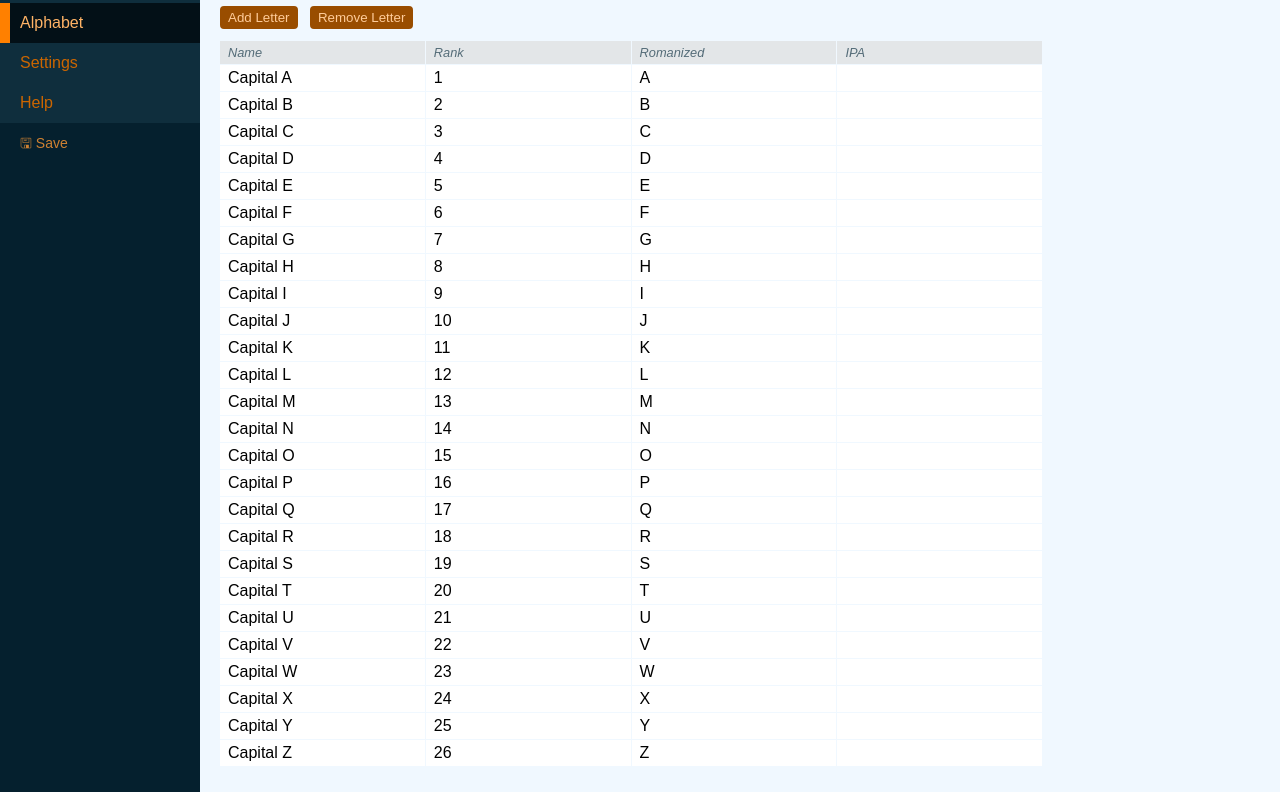
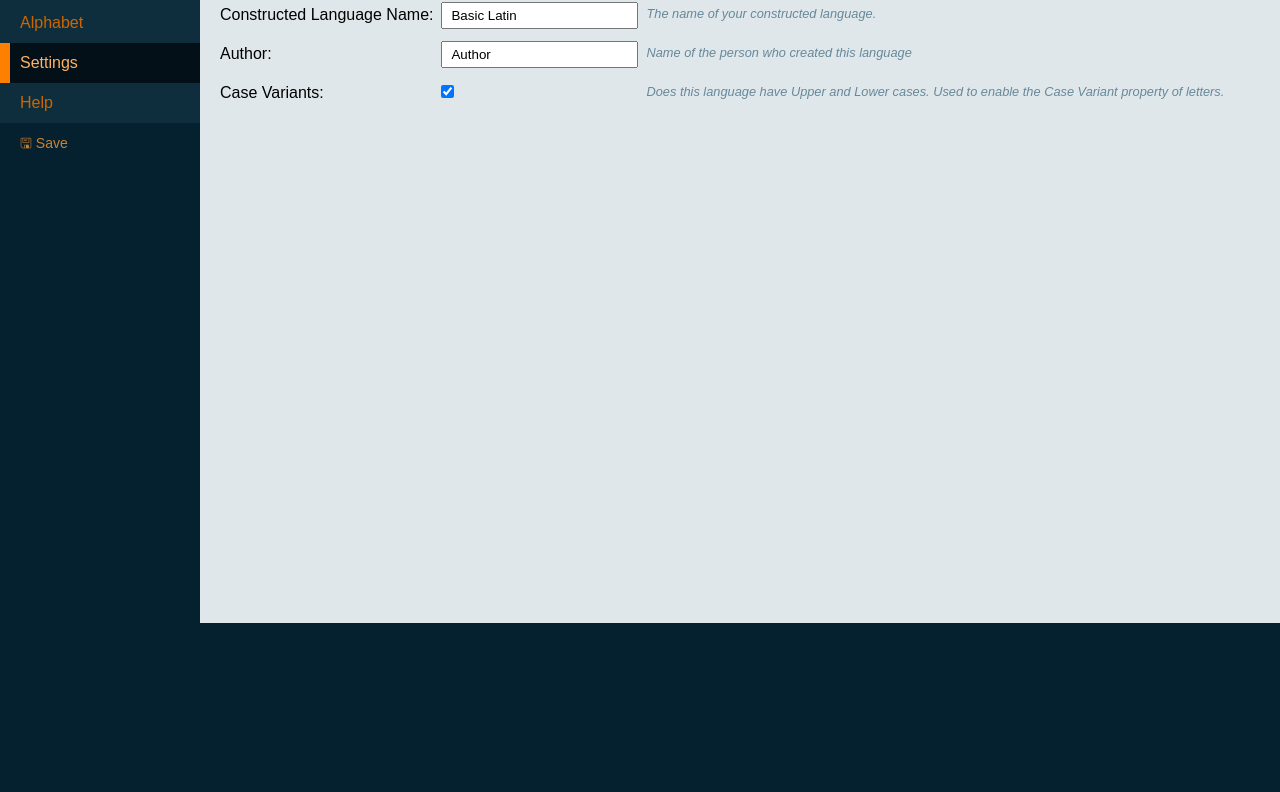
Before and after one commit to mattlag/Conlangtionary, a website with bundled scripts: page dev/conlangtionary.htm in a window 1280 px wide. Shown: the part 177-969 px from the top of the page. After the commit the page ends 800 px from the top, so only its background shows below. Built offline with nearby package versions, Linux system fonts and the light colour scheme.

Commit message:
Grid stuff :grin:

```diff
--- a/dev/Letter.js
+++ b/dev/Letter.js
@@ -4,8 +4,8 @@
 export default class Letter {
 	/**
 	 * Initialize a Letter
+	 * @param {string} id - Unique identifier for this letter
 	 * @param {string} name - Name of this letter
-	 * @param {string} id - Unique identifier for this letter
 	 * @param {number} rank - alphabetical order for this letter
 	 * @param {string} romanCharacter - The roman character or characters to use
 	 *								  when displaying this letter
@@ -16,6 +16,7 @@ export default class Letter {
 	 *								  if this Conlang is being displayed using a custom font
 	 */
 	constructor({
+        id = false,
 		name = 'Letter Name',
 		rank = 0,
 		romanCharacter = '',
@@ -23,6 +24,7 @@ export default class Letter {
 		caseVariant = false,
 		fontCharacter = ''
 	} = {}) {
+        this.id = id;
 		this.name = name;
 		this.rank = rank;
 		this.romanCharacter = romanCharacter;
--- a/dev/PageAlphabet.js
+++ b/dev/PageAlphabet.js
@@ -13,22 +13,30 @@ export default class PageAlphabet {
 		}
 
 		alphabet.sort(function (a, b) { return a.rank - b.rank; });
+        let showCaseVariant = conlangtionary.project.settings.caseVariants ? 'block' : 'none';
 
 		let content = `
-		<h1>Alphabet</h1>
-		<button class="command">Add Letter</button> <button class="command" disabled>Remove Letter</button>
+        <h1>
+            Alphabet
+            &nbsp;
+		    <button class="command">Add Letter</button>
+        </h1>
 		<div class="grid">
-			<div class="gridHeader">Name</div>
+			<div class="gridHeader firstColumn">Name</div>
+			<div class="gridHeader">Letter ID</div>
 			<div class="gridHeader">Rank</div>
 			<div class="gridHeader">Romanized</div>
 			<div class="gridHeader">IPA</div>
+            <div class="gridHeader" style="display: ${showCaseVariant};">Case Variant</div>
 			${
 				alphabet.map((letter, index) => `
-					<div class="rowWrapper">
-						<div style="grid-row: ${index+2};">${letter.name}</div>
+					<div onclick="editLetter('${letter.id}');" class="rowWrapper">
+						<div style="grid-row: ${index+2};" class="firstColumn">${letter.name}</div>
+						<div style="grid-row: ${index+2};">${letter.id}</div>
 						<div style="grid-row: ${index+2};">${letter.rank}</div>
 						<div style="grid-row: ${index+2};">${letter.romanCharacter}</div>
-						<div style="grid-row: ${index+2};">${letter.ipaCharacters.join(', ')}</div>
+                        <div style="grid-row: ${index+2};">${letter.ipaCharacters.join(', ')}</div>
+						<div style="grid-row: ${index+2}; display: ${showCaseVariant};">${letter.caseVariant ? letter.caseVariant : ''}</div>
 					</div>
 				`).join('')
 			}
@@ -37,3 +45,7 @@ export default class PageAlphabet {
 		return content;
 	}
 }
+
+window.editLetter = function(letterID) {
+    alert(`edit ${letterID}`);
+}
--- a/dev/PageSettings.js
+++ b/dev/PageSettings.js
@@ -1,3 +1,4 @@
+import { settingsDescriptions } from "./Project.js";
 
 export default class PageSettings {
 	constructor() {
@@ -5,17 +6,37 @@ export default class PageSettings {
 	}
 
 	load() {
-		let md = conlangtionary.project.metadata;
+		let project = conlangtionary.project;
 
 		let content = `
 		<h1>Project Settings</h1>
+		<div class="settingsGrid">
 
-		<label>Constructed Language Name: <input type="text" value="${md.languageName}" onchange="updateSetting('languageName', this.value);"/>
+			<label class="name">Constructed&nbsp;Language&nbsp;Name:</label>
+			<span class="value">
+				<input type="text" value="${project.settings.languageName}" onchange="updateMetadata('languageName', this.value);"/>
+			</span>
+			<span class="description">${settingsDescriptions.languageName}</span>
+
+			<label class="name">Author:</label>
+			<span class="value">
+				<input type="text" value="${project.settings.author}" onchange="updateMetadata('author', this.value);"/>
+			</span>
+			<span class="description">${settingsDescriptions.author}</span>
+
+			<label class="name">Case&nbsp;Variants:</label>
+			<span class="value">
+				<input type="checkbox" ${project.settings.caseVariants? 'checked' : ''} onchange="updateSettings('caseVariants', !!this.checked);"/>
+			</span>
+			<span class="description">${settingsDescriptions.caseVariants}</span>
+
+		</div>
 		`;
 		return content;
 	}
 }
 
-window.updateSetting = function(prop, value) {
-	conlangtionary.project.metadata[prop] = value;
-}
+window.updateSettings = function(prop, value) {
+	console.log(`setting ${prop} to ${value}`);
+	conlangtionary.project.settings[prop] = value;
+};
--- a/dev/Project.js
+++ b/dev/Project.js
@@ -2,56 +2,63 @@ import Letter from "./Letter.js";
 
 export default class Project {
 	constructor({
+        settings = {},
 		alphabet = {},
-		metadata = {},
 	} = {}) {
-		this.alphabet = {};
+        this.settings = {
+            languageName: settings.languageName || 'Language Name',
+            author: settings.author || 'Author',
+            caseVariants: true,
+        };
+
+        this.alphabet = {};
 		for(let id in alphabet) {
 			if(alphabet.hasOwnProperty(id)) {
 				this.alphabet[id] = new Letter(alphabet[id]);
 			}
 		}
-
-		this.metadata = {
-			languageName: metadata.languageName || 'Language Name',
-			author: metadata.author || 'Author',
-		};
-
 	}
 }
 
+export const settingsDescriptions = {
+    languageName: 'The name of your constructed language.',
+    author: 'Name of the person who created this language',
+    caseVariants: 'Does this language have Upper and Lower cases.  Used to enable the Case Variant property of letters.',
+};
+
 export const latinProject = {
-	metadata : {
-		languageName: 'Basic Latin',
+    settings : {
+        languageName: 'Basic Latin',
 		author: 'Author',
-	},
+        caseVariants: true,
+    },
 
 	alphabet : {
-		letter01: {name: 'Capital A', rank: 1, romanCharacter: 'A', fontCharacter: 'A'},
-		letter02: {name: 'Capital B', rank: 2, romanCharacter: 'B', fontCharacter: 'B'},
-		letter03: {name: 'Capital C', rank: 3, romanCharacter: 'C', fontCharacter: 'C'},
-		letter04: {name: 'Capital D', rank: 4, romanCharacter: 'D', fontCharacter: 'D'},
-		letter05: {name: 'Capital E', rank: 5, romanCharacter: 'E', fontCharacter: 'E'},
-		letter06: {name: 'Capital F', rank: 6, romanCharacter: 'F', fontCharacter: 'F'},
-		letter07: {name: 'Capital G', rank: 7, romanCharacter: 'G', fontCharacter: 'G'},
-		letter08: {name: 'Capital H', rank: 8, romanCharacter: 'H', fontCharacter: 'H'},
-		letter09: {name: 'Capital I', rank: 9, romanCharacter: 'I', fontCharacter: 'I'},
-		letter10: {name: 'Capital J', rank: 10, romanCharacter: 'J', fontCharacter: 'J'},
-		letter11: {name: 'Capital K', rank: 11, romanCharacter: 'K', fontCharacter: 'K'},
-		letter12: {name: 'Capital L', rank: 12, romanCharacter: 'L', fontCharacter: 'L'},
-		letter13: {name: 'Capital M', rank: 13, romanCharacter: 'M', fontCharacter: 'M'},
-		letter14: {name: 'Capital N', rank: 14, romanCharacter: 'N', fontCharacter: 'N'},
-		letter15: {name: 'Capital O', rank: 15, romanCharacter: 'O', fontCharacter: 'O'},
-		letter16: {name: 'Capital P', rank: 16, romanCharacter: 'P', fontCharacter: 'P'},
-		letter17: {name: 'Capital Q', rank: 17, romanCharacter: 'Q', fontCharacter: 'Q'},
-		letter18: {name: 'Capital R', rank: 18, romanCharacter: 'R', fontCharacter: 'R'},
-		letter19: {name: 'Capital S', rank: 19, romanCharacter: 'S', fontCharacter: 'S'},
-		letter20: {name: 'Capital T', rank: 20, romanCharacter: 'T', fontCharacter: 'T'},
-		letter21: {name: 'Capital U', rank: 21, romanCharacter: 'U', fontCharacter: 'U'},
-		letter22: {name: 'Capital V', rank: 22, romanCharacter: 'V', fontCharacter: 'V'},
-		letter23: {name: 'Capital W', rank: 23, romanCharacter: 'W', fontCharacter: 'W'},
-		letter24: {name: 'Capital X', rank: 24, romanCharacter: 'X', fontCharacter: 'X'},
-		letter25: {name: 'Capital Y', rank: 25, romanCharacter: 'Y', fontCharacter: 'Y'},
-		letter26: {name: 'Capital Z', rank: 26, romanCharacter: 'Z', fontCharacter: 'Z'},
+		letter01: {id: 'letter01', name: 'Capital A', rank: 1, romanCharacter: 'A', fontCharacter: 'A'},
+		letter02: {id: 'letter02', name: 'Capital B', rank: 2, romanCharacter: 'B', fontCharacter: 'B'},
+		letter03: {id: 'letter03', name: 'Capital C', rank: 3, romanCharacter: 'C', fontCharacter: 'C'},
+		letter04: {id: 'letter04', name: 'Capital D', rank: 4, romanCharacter: 'D', fontCharacter: 'D'},
+		letter05: {id: 'letter05', name: 'Capital E', rank: 5, romanCharacter: 'E', fontCharacter: 'E'},
+		letter06: {id: 'letter06', name: 'Capital F', rank: 6, romanCharacter: 'F', fontCharacter: 'F'},
+		letter07: {id: 'letter07', name: 'Capital G', rank: 7, romanCharacter: 'G', fontCharacter: 'G'},
+		letter08: {id: 'letter08', name: 'Capital H', rank: 8, romanCharacter: 'H', fontCharacter: 'H'},
+		letter09: {id: 'letter09', name: 'Capital I', rank: 9, romanCharacter: 'I', fontCharacter: 'I'},
+		letter10: {id: 'letter10', name: 'Capital J', rank: 10, romanCharacter: 'J', fontCharacter: 'J'},
+		letter11: {id: 'letter11', name: 'Capital K', rank: 11, romanCharacter: 'K', fontCharacter: 'K'},
+		letter12: {id: 'letter12', name: 'Capital L', rank: 12, romanCharacter: 'L', fontCharacter: 'L'},
+		letter13: {id: 'letter13', name: 'Capital M', rank: 13, romanCharacter: 'M', fontCharacter: 'M'},
+		letter14: {id: 'letter14', name: 'Capital N', rank: 14, romanCharacter: 'N', fontCharacter: 'N'},
+		letter15: {id: 'letter15', name: 'Capital O', rank: 15, romanCharacter: 'O', fontCharacter: 'O'},
+		letter16: {id: 'letter16', name: 'Capital P', rank: 16, romanCharacter: 'P', fontCharacter: 'P'},
+		letter17: {id: 'letter17', name: 'Capital Q', rank: 17, romanCharacter: 'Q', fontCharacter: 'Q'},
+		letter18: {id: 'letter18', name: 'Capital R', rank: 18, romanCharacter: 'R', fontCharacter: 'R'},
+		letter19: {id: 'letter19', name: 'Capital S', rank: 19, romanCharacter: 'S', fontCharacter: 'S'},
+		letter20: {id: 'letter20', name: 'Capital T', rank: 20, romanCharacter: 'T', fontCharacter: 'T'},
+		letter21: {id: 'letter21', name: 'Capital U', rank: 21, romanCharacter: 'U', fontCharacter: 'U'},
+		letter22: {id: 'letter22', name: 'Capital V', rank: 22, romanCharacter: 'V', fontCharacter: 'V'},
+		letter23: {id: 'letter23', name: 'Capital W', rank: 23, romanCharacter: 'W', fontCharacter: 'W'},
+		letter24: {id: 'letter24', name: 'Capital X', rank: 24, romanCharacter: 'X', fontCharacter: 'X'},
+		letter25: {id: 'letter25', name: 'Capital Y', rank: 25, romanCharacter: 'Y', fontCharacter: 'Y'},
+		letter26: {id: 'letter26', name: 'Capital Z', rank: 26, romanCharacter: 'Z', fontCharacter: 'Z'},
 	}
 };
--- a/dev/conlangtionary.css
+++ b/dev/conlangtionary.css
@@ -4,12 +4,12 @@
 	--gray-15: hsl(200, 60%, 15%);
 	--gray-20: hsl(200, 40%, 20%);
 	--gray-30: hsl(200, 20%, 30%);
-	--gray-40: hsl(200, 18%, 40%);
-	--gray-50: hsl(200, 16%, 50%);
-	--gray-60: hsl(200, 14%, 60%);
-	--gray-70: hsl(200, 12%, 70%);
-	--gray-80: hsl(200, 11%, 80%);
-	--gray-90: hsl(200, 10%, 90%);
+	--gray-40: hsl(200, 20%, 40%);
+	--gray-50: hsl(200, 20%, 50%);
+	--gray-60: hsl(200, 20%, 60%);
+	--gray-70: hsl(200, 20%, 70%);
+	--gray-80: hsl(200, 20%, 80%);
+	--gray-90: hsl(200, 20%, 90%);
 
 	--accent-10: hsl(30, 100%, 10%);
 	--accent-20: hsl(30, 100%, 20%);
@@ -131,7 +131,7 @@ nav button:focus {
 }
 
 #app {
-	background-color: aliceblue;
+	background-color: var(--gray-90);
 	grid-column: 2;
 	grid-row: 2;
 	padding: 20px;
@@ -150,7 +150,8 @@ button {
 	color: var(--accent-80);
 	border: 2px solid var(--accent-30);
 	padding: 2px 6px;
-	margin: 0px 8px 0px 0px;
+    margin: 0px 8px 0px 0px;
+    vertical-align: middle;
 }
 
 button:hover {
@@ -161,7 +162,7 @@ button:hover {
 
 .grid {
 	display: grid;
-	grid-template-columns: repeat(5, 1fr);
+	grid-template-columns: repeat(8, 1fr);
 	grid-row-gap: 1px;
 	grid-column-gap: 1px;
 	margin: 12px 12px 24px 0px;
@@ -171,18 +172,69 @@ button:hover {
 	display: contents;
 }
 
+.grid .rowWrapper:hover div {
+    border-top-color: var(--accent-60);
+    border-bottom-color: var(--accent-60);
+    background-color: var(--accent-90);
+    cursor: pointer;
+}
+
+.grid .firstColumn {
+    font-size: 1.1em;
+    color: black;
+}
+
 .grid div {
-	background-color: white;
+    border: 1px solid white;
+    background-color: white;
+    color: var(--gray-40);
 	padding: 4px 8px 4px 8px;
 }
 
 .gridHeader {
 	grid-row: 1;
-	background-color: var(--gray-90) !important;
+	background-color: var(--gray-80) !important;
 	color: var(--gray-40) !important;
 	font-size: 0.8em !important;
 	font-style: italic;
 }
+
+.settingsGrid {
+    display: grid;
+    grid-template-columns: min-content min-content max-content;
+    grid-column-gap: 8px;
+    grid-row-gap: 12px;
+}
+
+.settingsGrid .name {
+    grid-column: 1;
+    text-align: right;
+    width: min-content;
+}
+
+.settingsGrid .value {
+    grid-column: 2;
+    text-align: left;
+}
+
+.settingsGrid .value input[type=text] {
+    position: relative;
+    top: -4px;
+}
+
+.settingsGrid input {
+    padding: 4px 8px;
+}
+
+.settingsGrid .description {
+    grid-column: 3;
+    width: max-content;
+    text-align: left;
+    font-style: italic;
+    color: var(--gray-50);
+    font-size: 0.8em;
+}
+
 
 /*
 	IPA Table
@@ -197,7 +249,7 @@ button:hover {
 #tableConsonantsPulmonic th {
 	font-size: 0.8em;
 	font-weight: bold;
-	color: darkgray;
+	color: var(--gray-80);
 	text-align: center;
 	padding: 4px 6px;
 	border: 1px solid lime;
--- a/dev/main.js
+++ b/dev/main.js
@@ -17,14 +17,14 @@ function initiate() {
 	window.conlangtionary.project = new Project(latinProject);
 
 	window.navigate = navigate;
-	navigate('alphabet');
+	navigate('settings');
 }
 
 function navigate(page) {
 	let target = document.getElementById('app');
 	let pages = window.conlangtionary.nav.pages;
 
-	document.getElementById('langNameTitle').innerHTML = conlangtionary.project.metadata.languageName;
+	document.getElementById('langNameTitle').innerHTML = conlangtionary.project.settings.languageName;
 
 	clearNavButtonSelectedStates();
 
```
